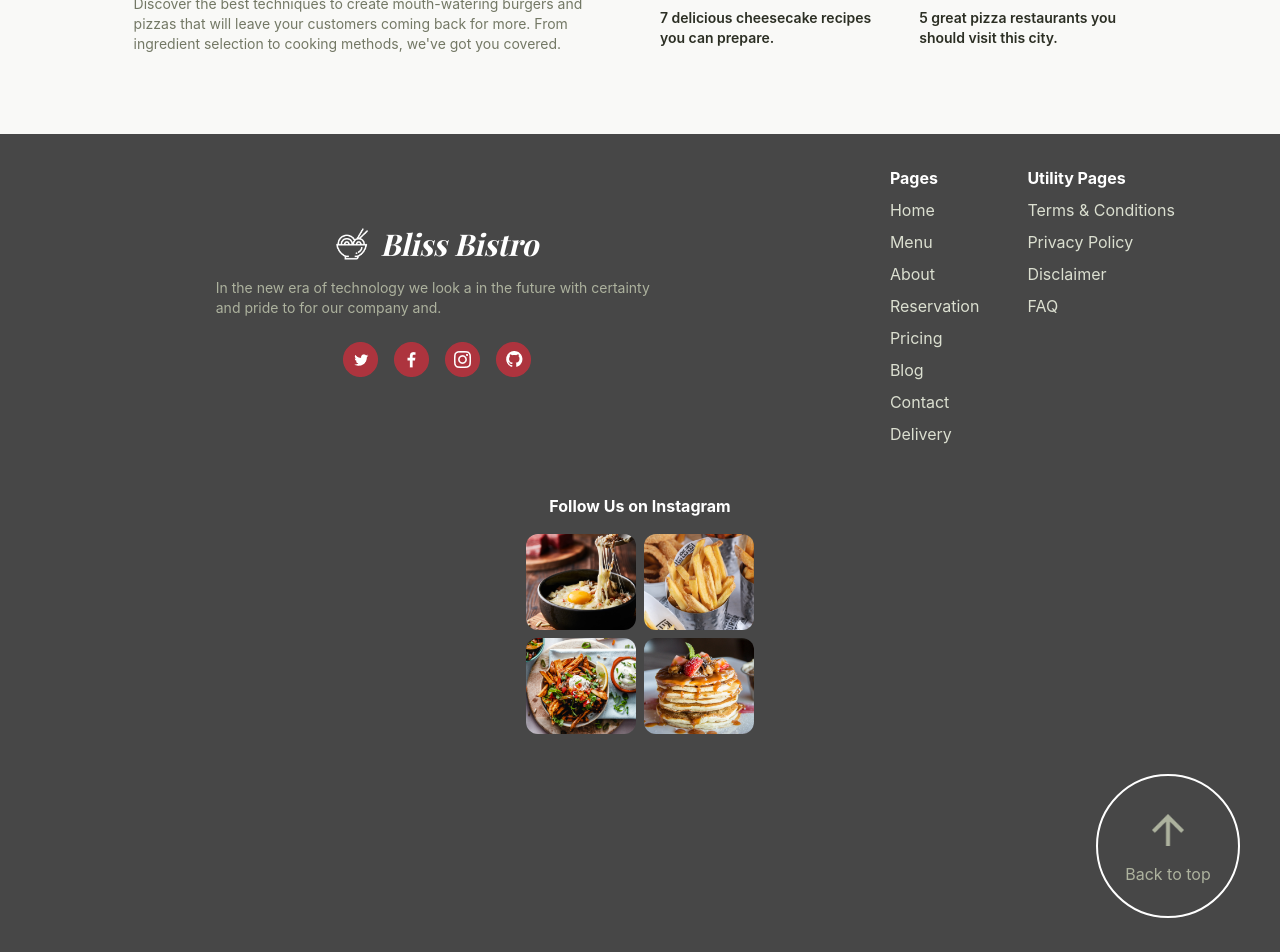
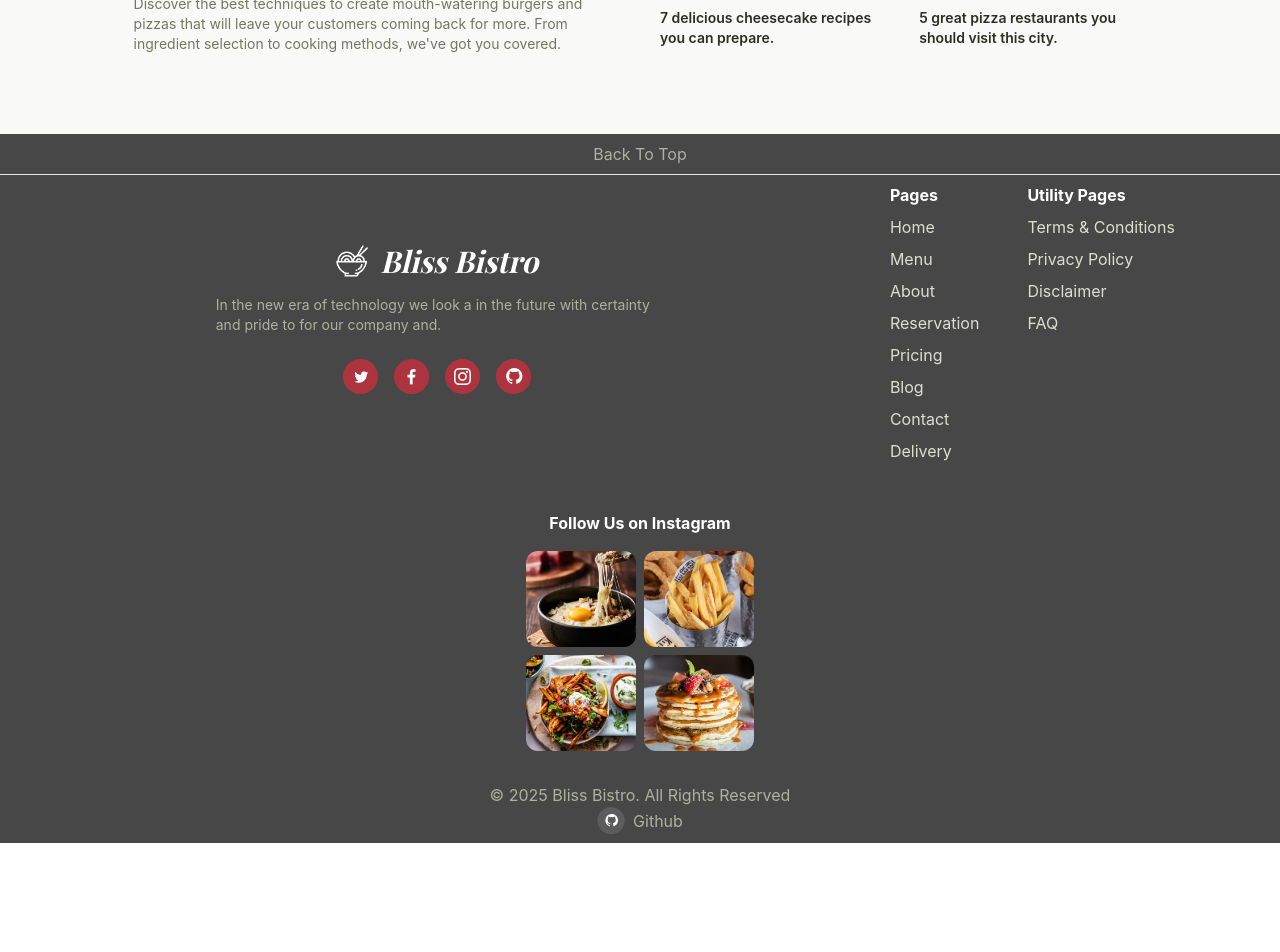
Before and after one commit to Shreekant-04/bistro-bliss, a React (Vite) app: page / in a window 1280 px wide. Shown: the part 4140-5092 px from the top of the page. After the commit the page ends 4983 px from the top, so only its background shows below. Built offline with nearby package versions, Linux system fonts and the light colour scheme; a web font is replaced by a local one.

Commit message:
docs: update README with project overview, features, installation instructions, and future enhancements; refactor Footer and Header components for improved structure and links

```diff
--- a/src/components/common/Footer.jsx
+++ b/src/components/common/Footer.jsx
@@ -3,16 +3,48 @@ import img1 from "../../assets/footer/1.png";
 import img2 from "../../assets/footer/2.png";
 import img3 from "../../assets/footer/3.png";
 import img4 from "../../assets/footer/4.png";
+import gitimg from "../../assets/4.png";
 import instagram1 from "../../assets/footer/f1.png";
 import instagram2 from "../../assets/footer/f2.png";
 import instagram3 from "../../assets/footer/f3.png";
 import instagram4 from "../../assets/footer/f4.png";
-import upImg from "../../assets/footer/arrow_upward.png";
 
 const Footer = () => {
   return (
-    <footer className="p-8  w-full flex flex-col justify-center items-center gap-8 relative bg-[#474747] ">
+    <>
+      <section className="w-full  flex  text-[#ADB29E] hover:text-white transition-all duration-75 justify-center  items-center relative bg-[#474747]  border-b">
+        <button
+          onClick={() => window.scrollTo(0, 0)}
+          className="flex flex-col justify-center items-center gap-2  p-2 w-full  "
+        >
+          <span>Back To Top</span>
+        </button>
+      </section>
+      <footer className="px-8 py-2  w-full flex flex-col justify-center items-center gap-8 relative bg-[#474747] ">
         <section className="flex flex-wrap justify-evenly items-center gap-12 text-white">
+          <Section1/>
+          <Section2/>
+          <Section3/>
+        </section>
+
+        <p className="text-center text-sm/1 text-[#ADB29E] ">
+          &copy; 2025 Bliss Bistro. All Rights Reserved <br />
+          <a
+            href="https://github.com/Shreekant-04/bistro-bliss.git"
+            target="_blank"
+            rel="noopener noreferrer"
+            className="flex justify-center items-center gap-2 "
+          >
+            <img src={gitimg} alt="github" />
+            <span>Github</span>
+          </a>
+        </p>
+      </footer>
+    </>
+  );
+};
+const Section1 = () => {
+  return (
     <div className="flex flex-col justify-center  items-center gap-4 col-span-1">
       <a href="/" className="flex items-center space-x-3">
         <img src={image} className="h-8" alt="Bistro" />
@@ -21,8 +53,8 @@ const Footer = () => {
         </span>
       </a>
       <p className="text-sm text-[#ADB29E] w-2/3">
-            In the new era of technology we look a in the future with certainty
-            and pride to for our company and.
+        In the new era of technology we look a in the future with certainty and
+        pride to for our company and.
       </p>
       <div className=" flex  ">
         <a target="_blank" href="#" className="p-2">
@@ -34,11 +66,20 @@ const Footer = () => {
         <a target="_blank" href="#" className="p-2">
           <img src={img3} alt="img3" />
         </a>
-            <a target="_blank" href="#" className="p-2">
+        <a
+          target="_blank"
+          href="https://github.com/Shreekant-04/bistro-bliss.git"
+          className="p-2"
+        >
           <img src={img4} alt="img4" />
         </a>
       </div>
     </div>
+  );
+};
+
+const Section2 = () => {
+  return (
     <div className=" flex  gap-12 col-span-1">
       <div>
         <b>Pages</b>
@@ -63,6 +104,10 @@ const Footer = () => {
         </ul>
       </div>
     </div>
+  );
+};
+const Section3 = () => {
+  return (
     <div className="flex flex-col justify-center items-center gap-4 col-span-1">
       <b>Follow Us on Instagram</b>
       <div className="grid grid-cols-2 gap-2  justify-center items-center">
@@ -88,21 +133,6 @@ const Footer = () => {
         />
       </div>
     </div>
-      </section>
-      <section className="w-full  flex  text-[#ADB29E]  justify-end  items-center gap-2 p-2 relative ">
-        <button
-          onClick={() => window.scrollTo(0, 0)}
-          className="flex flex-col justify-center items-center gap-2 border-white border-2 p-2 rounded-full h-36 w-36 "
-        >
-          <img src={upImg} alt="upBtn" className="h-12  " />
-          <span>Back to top</span>
-        </button>
-      </section>
-      <p className="text-center text-sm/1 text-[#ADB29E] ">
-        &copy; 2025 Bliss Bistro. All Rights Reserved
-      </p>
-    </footer>
   );
 };
-
 export default Footer;
--- a/src/components/common/Header.jsx
+++ b/src/components/common/Header.jsx
@@ -43,15 +43,23 @@ const Section1 = () => {
         </div>
 
         <div className="flex items-center gap-2 sm:gap-4">
-          {[img1, img2, img3, img4].map((img, index) => (
+          {[
+            { image: img1, Link: "#" },
+            { image: img2, Link: "#" },
+            { image: img3, Link: "#" },
+            {
+              image: img4,
+              Link: "https://github.com/Shreekant-04/bistro-bliss.git",
+            },
+          ].map((icon, index) => (
             <a
               key={index}
               target="_blank"
-              href="#"
+              href={icon.Link}
               className="p-1 sm:p-2 hover:opacity-80"
             >
               <img
-                src={img}
+                src={icon.image}
                 alt={`social-${index + 1}`}
                 className="w-4 h-4 sm:w-5 sm:h-5"
               />
```
Also changed, not shown: 1 other file (tests, documents, lock files or other folders). Lines whose indentation alone changed are shown as unchanged.
